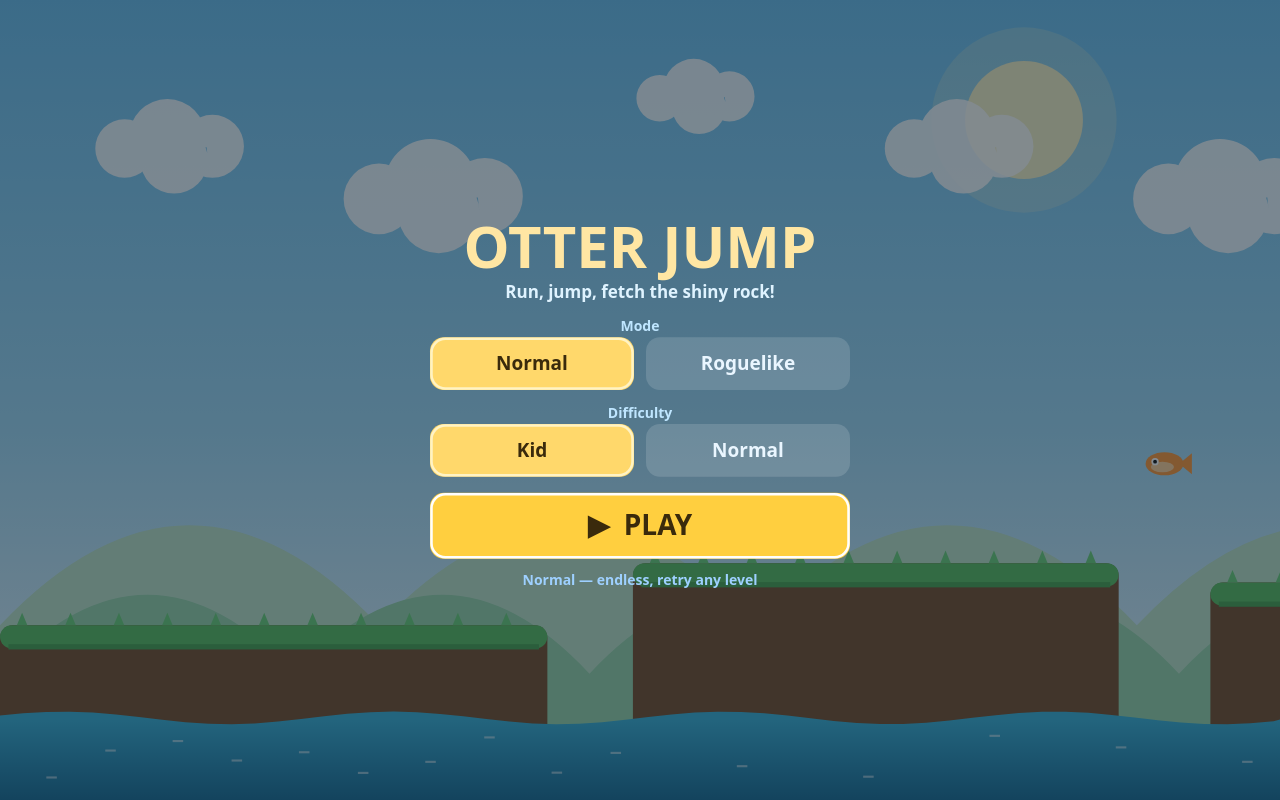
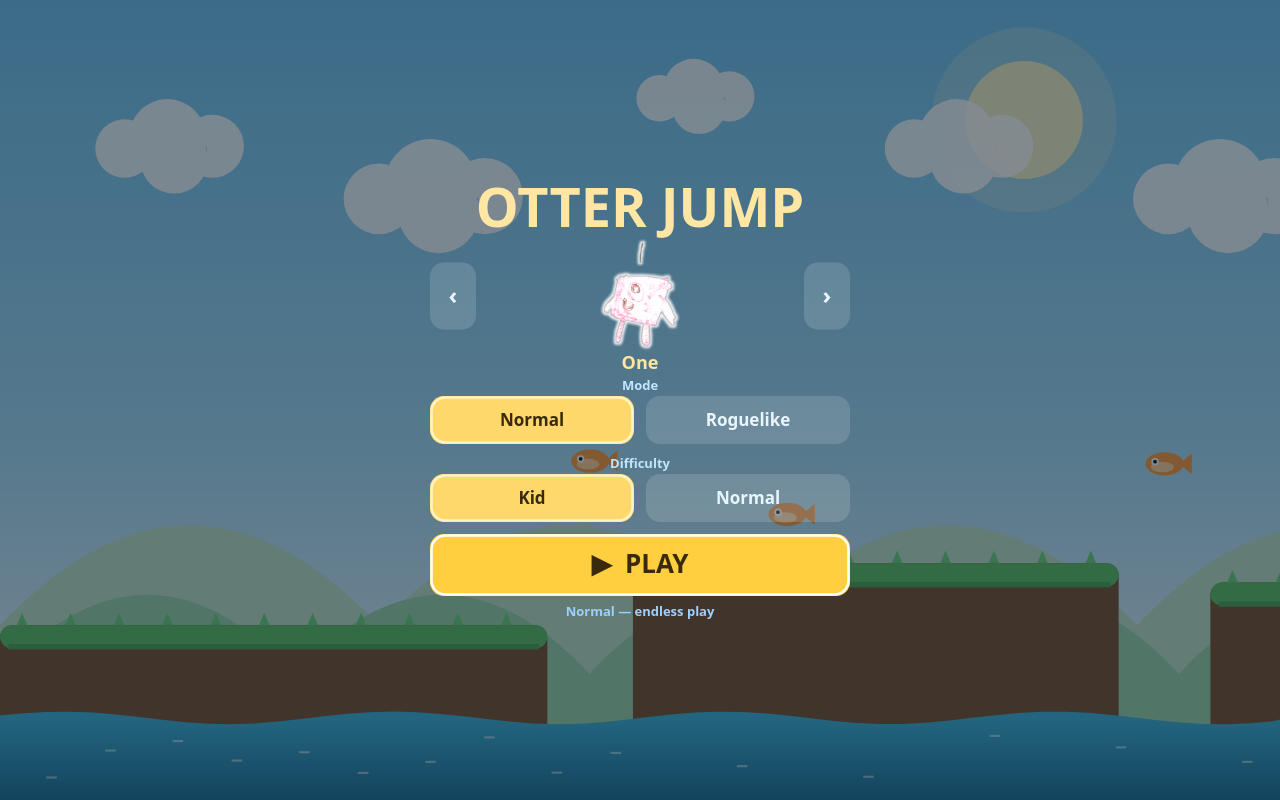
Before and after one commit to jameson-m/otter-jump, a website: page index.html in a window 1280 px wide. Drawn offline with Linux system fonts and the light colour scheme; animation ran at ten frames a second.

Commit message:
Character-select menu + persistence (#18) (#25)
* Character-select menu + persistence (#18)

Add a character picker to the start menu so the player chooses who they play as.

- A carousel on the title: ‹ / › arrows (and tapping the preview) cycle through
  the roster — the five hand-drawn characters plus the classic otter — showing a
  bobbing preview of the selected character's drawing and its name.
- The selection persists in localStorage (otterjump.char) and is restored on load;
  the chosen character is the one that plays (drawCharacter already reads it).
- The preview doubles as the title mascot, replacing the static otter removed with
  the menu work.

Verified in-browser (portrait + landscape): cycling updates the preview/name and
persists (one -> silly-bunny -> teddy), and PLAY runs as the selected character.

Closes #18

Co-Authored-By: Claude Opus 4.8 (1M context) <noreply@anthropic.com>

* Review fix: tighten menu carousel height so the best label fits on short landscape screens

Co-Authored-By: Claude Opus 4.8 (1M context) <noreply@anthropic.com>

---------

Co-authored-by: Claude Opus 4.8 (1M context) <noreply@anthropic.com>

```diff
--- a/index.html
+++ b/index.html
@@ -351,6 +351,17 @@ import { PHYS, generateLevel } from "./js/levelgen.js";
   function selectMode(m) { gameMode = m; LS.set("otterjump.mode", m); }
   function selectDiff(d) { difficulty = d; LS.set("otterjump.diff", d); }
   function goToMenu() { state = STATE.TITLE; inputLock = 0.2; }
+  function cycleCharacter(dir) {
+    const ids = CHARACTERS.map((c) => c.id);
+    let i = ids.indexOf(character);
+    if (i < 0) i = 0;
+    character = ids[(i + dir + ids.length) % ids.length];
+    LS.set("otterjump.char", character);
+  }
+  function characterName() {
+    const c = CHARACTERS.find((c) => c.id === character);
+    return c ? c.name : "Otter";
+  }
 
   // Hit-test the buttons the current screen registered this frame. Runs the first
   // hit and returns true (so it isn't also treated as a jump).
@@ -1128,6 +1139,27 @@ import { PHYS, generateLevel } from "./js/levelgen.js";
   }
 
   // The title screen is the start menu: pick mode + difficulty, then Play.
+  // A bobbing preview of the currently-selected character (image sprite, or the
+  // vector otter for the "otter" id / before images load).
+  function drawCharacterPreview(cx, cy, h) {
+    const img = charImages[character];
+    const bob = Math.sin(elapsed * 2) * 4;
+    if (character !== "otter" && img) {
+      const dw = h * (img.width / img.height);
+      ctx.drawImage(img, cx - dw / 2, cy - h / 2 + bob, dw, h);
+    } else {
+      const ra = otter.runAnim, gr = otter.grounded;
+      otter.runAnim = 0; otter.grounded = true;
+      ctx.save();
+      ctx.translate(cx, cy + bob);
+      const s = (h * 0.9) / otter.h;
+      ctx.scale(s, s);
+      drawOtter(-otter.w / 2, -otter.h / 2);
+      ctx.restore();
+      otter.runAnim = ra; otter.grounded = gr;
+    }
+  }
+
   function drawTitle() {
     overlayPanel();
     const cx = cssW / 2;
@@ -1135,37 +1167,46 @@ import { PHYS, generateLevel } from "./js/levelgen.js";
     const x0 = cx - colW / 2;
     const gap = 12;
     const bw = (colW - gap) / 2;
-    const bh = clamp(cssH * 0.066, 42, 54);
-    const playH = clamp(cssH * 0.085, 50, 66);
+    const bh = clamp(cssH * 0.06, 40, 52);
+    const playH = clamp(cssH * 0.078, 48, 62);
+    const previewH = clamp(cssH * 0.14, 56, 118); // smaller on short (landscape) screens
 
-    const blockH = 64 + 28 + (22 + bh) * 2 + 16 + playH + 30;
-    let y = clamp((cssH - blockH) / 2, insets.top + 12, cssH);
+    const blockH = 52 + previewH + 24 + (20 + bh) * 2 + 12 + playH + 26;
+    let y = clamp((cssH - blockH) / 2, insets.top + 8, cssH);
 
-    centerText("OTTER JUMP", y + 28, clamp(colW * 0.14, 34, 58), "#ffe6a3", "900", colW);
-    y += 64;
-    centerText("Run, jump, fetch the shiny rock!", y + 6, 17, "#dff3ff", "700", colW);
-    y += 28;
+    centerText("OTTER JUMP", y + 24, clamp(colW * 0.13, 32, 54), "#ffe6a3", "900", colW);
+    y += 52;
 
-    centerText("Mode", y + 12, 14, "#bfe6ff", "800", colW);
-    y += 22;
+    // --- Character carousel: ‹ [preview] › with the name below ---
+    const arrowW = 46, arrowH = previewH * 0.6, pcy = y + previewH / 2;
+    drawCharacterPreview(cx, pcy, previewH);
+    menuButtons.push({ x: cx - previewH / 2, y: y, w: previewH, h: previewH, action: () => cycleCharacter(1) });
+    menuButton("‹", x0, pcy - arrowH / 2, arrowW, arrowH, false, () => cycleCharacter(-1));
+    menuButton("›", x0 + colW - arrowW, pcy - arrowH / 2, arrowW, arrowH, false, () => cycleCharacter(1));
+    y += previewH;
+    centerText(characterName(), y + 12, 18, "#ffe6a3", "800", colW);
+    y += 24;
+
+    centerText("Mode", y + 10, 13, "#bfe6ff", "800", colW);
+    y += 20;
     menuButton("Normal", x0, y, bw, bh, gameMode === "normal", () => selectMode("normal"));
     menuButton("Roguelike", x0 + bw + gap, y, bw, bh, gameMode === "roguelike", () => selectMode("roguelike"));
+    y += bh + 10;
+
+    centerText("Difficulty", y + 10, 13, "#bfe6ff", "800", colW);
+    y += 20;
+    menuButton("Kid", x0, y, bw, bh, difficulty === "kid", () => selectDiff("kid"));
+    menuButton("Normal", x0 + bw + gap, y, bw, bh, difficulty === "normal", () => selectDiff("normal"));
     y += bh + 12;
 
-    centerText("Difficulty", y + 12, 14, "#bfe6ff", "800", colW);
-    y += 22;
-    menuButton("Kid", x0, y, bw, bh, difficulty === "kid", () => selectDiff("kid"));
-    menuButton("Normal", x0 + bw + gap, y, bw, bh, difficulty === "normal", () => selectDiff("normal"));
-    y += bh + 16;
-
     menuButton("▶  PLAY", x0, y, colW, playH, false, () => startGame(), { primary: true, big: true });
-    y += playH + 22;
+    y += playH + 16;
 
     const b = getBest(gameMode, difficulty);
     const lbl = gameMode === "roguelike"
-      ? (b > 0 ? "Best run: " + b + (b === 1 ? " level" : " levels") : "Roguelike — one life, how far can you get?")
-      : (b > 0 ? "Best: reached Level " + b : "Normal — endless, retry any level");
-    centerText(lbl, y, 14, "#9ed0ff", "700", colW);
+      ? (b > 0 ? "Best run: " + b + (b === 1 ? " level" : " levels") : "Roguelike — one life!")
+      : (b > 0 ? "Best: reached Level " + b : "Normal — endless play");
+    centerText(lbl, y, 13, "#9ed0ff", "700", colW);
   }
 
   function drawDead() {
```
